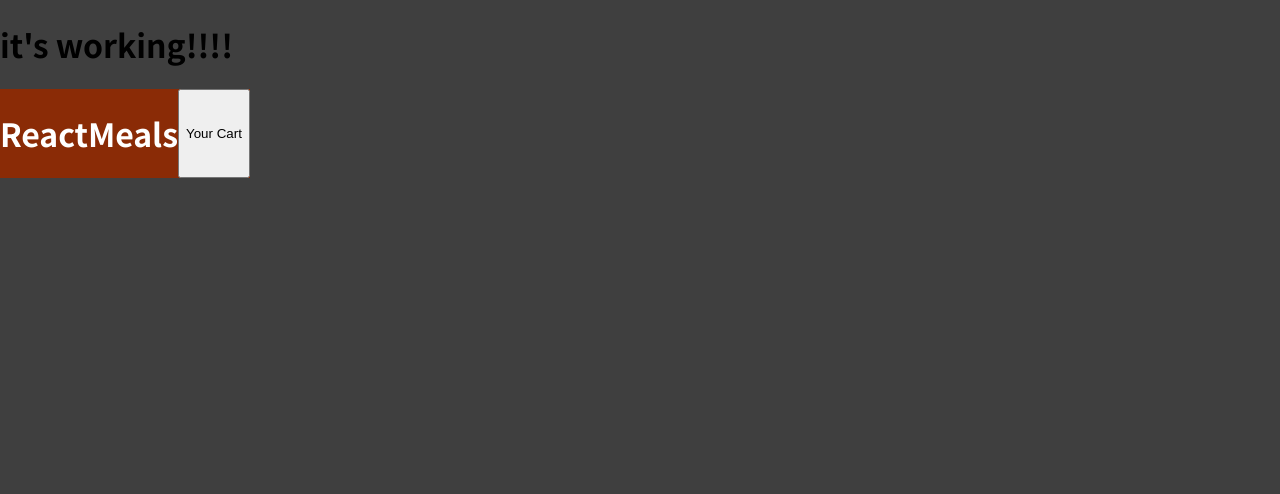
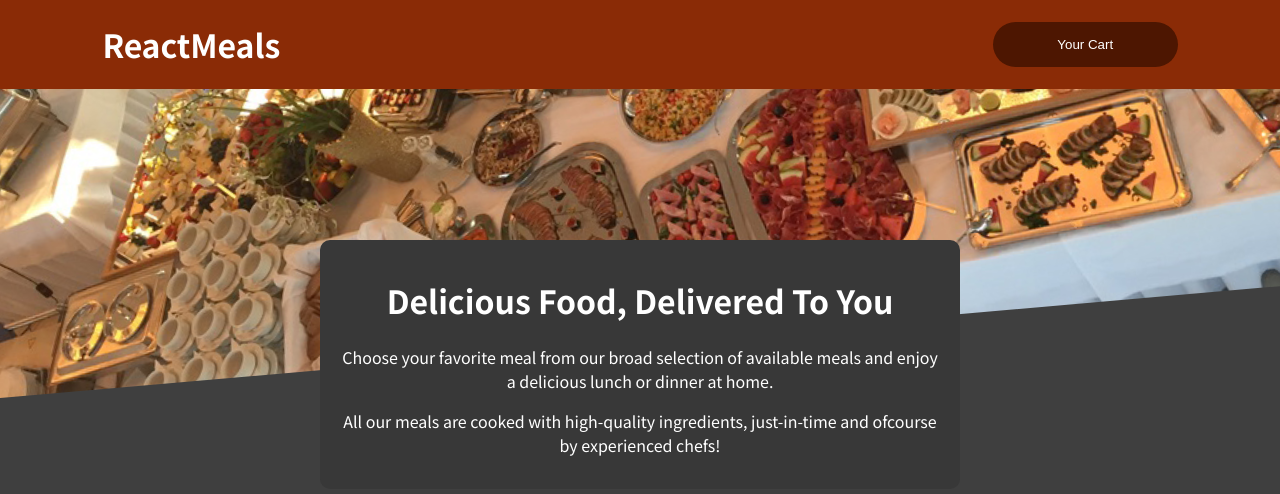
Before and after one commit to adeboyeMary/FoodOrder-App, a React (Create React App) app: page / in a window 1280 px wide. Shown: the top 494 px of the page. Built offline with nearby package versions, Linux system fonts and the light colour scheme.

Commit message:
second commit

```diff
--- a/src/App.js
+++ b/src/App.js
@@ -1,13 +1,16 @@
 import React from 'react';
 
-import PageHeader from './components/PageHeader/PageHeader';
+import Header from './components/Header/Header';
+import Meals from './components/Meals/Meals';
+
 
 
 const App = () => {
   return (
     <div className="App">
-      <h1>it's working!!!!</h1>
-      <PageHeader />
+      {/* <h1>it's working!!!!</h1> */}
+      <Header />
+      <Meals />
     </div>
   );
 }
--- /dev/null
+++ b/src/components/Header/Header.js
@@ -0,0 +1,21 @@
+import React from 'react';
+
+import Button from '../UI/Button';
+import mealsimg from '../Media/meals.jpg';
+import styles from './Header.module.css';
+
+const PageHeader = () => {
+    return (
+        <div className={styles.pagehead}>
+            <header>
+                <h1>ReactMeals</h1>
+                <Button>Your Cart</Button>
+            </header>
+            <div className={styles['img-container']}>
+                <img src={mealsimg} alt="A table full of delicious meals" />
+            </div>
+        </div>
+    )
+}
+
+export default PageHeader;
--- /dev/null
+++ b/src/components/Header/Header.module.css
@@ -0,0 +1,29 @@
+.pagehead {
+    box-sizing: border-box;
+}
+
+.pagehead header{
+    position: fixed;
+    display: flex;
+    flex-direction: row;
+    width: 100%;
+    background-color: #8a2b06;
+    color: white;
+    justify-content: space-between;
+    padding: 0% 8%;
+    z-index: 10;
+}
+
+.img-container {
+    width: 100%;
+    height: 25rem;
+    z-index: 0;
+    overflow: hidden;
+}
+
+.img-container img {
+    width: 110%;
+    height: 100%;
+    object-fit: cover;
+    transform: rotateZ(-5deg) translateY(-4rem) translateX(-1rem);
+}
--- /dev/null
+++ b/src/components/Meals/MealSummary.js
@@ -0,0 +1,21 @@
+import React from 'react';
+
+import styles from './MealSummary.module.css';
+
+const MealSummary = () => {
+    return (
+        <div className={styles.delicious}>
+            <h1>Delicious Food, Delivered To You</h1>
+            <p>Choose your favorite meal from our
+                broad selection of available meals
+                and enjoy a delicious lunch or dinner at home.
+            </p>
+            <p>All our meals are cooked with high-quality ingredients,
+                just-in-time and ofcourse by experienced chefs!
+            </p>
+
+        </div>
+    )
+}
+
+export default MealSummary;
--- /dev/null
+++ b/src/components/Meals/MealSummary.module.css
@@ -0,0 +1,14 @@
+.delicious {
+    background-color: #383838;
+    color: white;
+    max-width: 50rem;
+    width: 50%;
+    margin: auto;
+    margin-top: -10rem;
+    position: relative;
+    text-align: center;
+    box-sizing: border-box;
+    border-radius: 10px;
+    padding: 1rem;
+
+}
--- /dev/null
+++ b/src/components/Meals/Meals.js
@@ -0,0 +1,15 @@
+import React from 'react';
+
+import MealSummary from './MealSummary';
+import MealsAvailable from './MealsAvailable';
+
+const Meals = () => {
+    return (
+        <>
+            <MealSummary />
+            <MealsAvailable />
+        </>
+    )
+}
+
+export default Meals;
--- /dev/null
+++ b/src/components/Meals/MealsAvailable.js
@@ -0,0 +1,11 @@
+import React from 'react';
+
+import './MealsAvailable.module.css';
+
+const MealsAvailable = () => {
+    return (
+        <></>
+    )
+}
+
+export default MealsAvailable;
--- a/src/components/PageHeader/PageHeader.js
+++ /dev/null
@@ -1,16 +0,0 @@
-import React from 'react';
-
-import styles from './PageHeader.module.css';
-
-const PageHeader = () => {
-    return (
-        <div className={styles.pagehead}>
-            <header>
-                <h1>ReactMeals</h1>
-                <button>Your Cart</button>
-            </header>
-        </div>
-    )
-}
-
-export default PageHeader;
--- a/src/components/PageHeader/PageHeader.module.css
+++ /dev/null
@@ -1,11 +0,0 @@
-.pagehead {
-    box-sizing: border-box;
-}
-
-.pagehead header{
-    position: fixed;
-    display: flex;
-    flex-direction: row;
-    background-color: #8a2b06;
-    color: white;
-}
--- /dev/null
+++ b/src/components/UI/Button.js
@@ -0,0 +1,16 @@
+import React from'react';
+
+import styles from "./Button.module.css";
+
+const Button = (props) => {
+    return (
+        <button className={styles.button}
+            type={props.type || "button"}
+            onClick={props.onClick}
+         >
+            {props.children}
+        </button>
+    )
+}
+
+export default Button;
--- /dev/null
+++ b/src/components/UI/Button.module.css
@@ -0,0 +1,13 @@
+.button {
+    padding: 0% 6% 0% 6%;
+    margin: 2% 0% 2% 0%;
+    color: white;
+    background:#4d1601;
+    border: none;
+    border-radius: 28px;
+}
+
+.button:hover,
+.button:active {
+  background-color: #2c0d00;
+}
```
Also changed, not shown: src/components/Meals/MealsAvailable.module.css (added).
